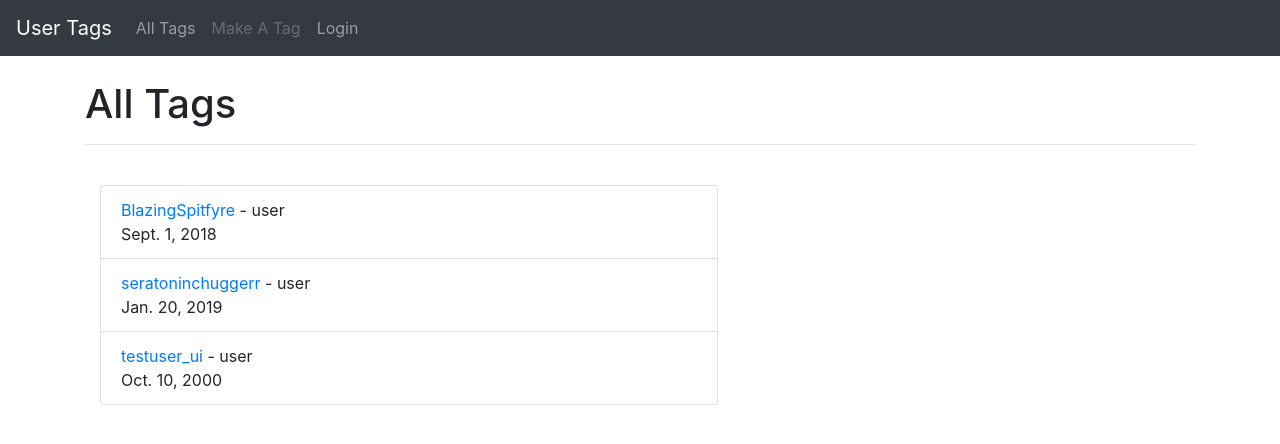
After one commit to Shirazi-Hussein/losttags, a Django app: page /alltags/ in a window 1280 px wide. The commit adds this page. Shown: the top 444 px of the page. Run offline with Django 3.2, Linux system fonts and the light colour scheme; data comes from the database, SQL or seed files in the repository; both versions use the stored data as it was after the commit.

Commit message:
allowed only proper users to edit and delete their posts

```diff
--- a/droptag/models.py
+++ b/droptag/models.py
@@ -34,7 +34,6 @@ def save_userprofile(sender, instance, **kwargs):
 class tag(models.Model):
     user = models.ForeignKey(User,
                         default = 1,
-                        null = True,
                         on_delete = models.CASCADE
                         )
 
@@ -44,7 +43,7 @@ class tag(models.Model):
         choices=PLATFORM_CHOICES)
     username = models.CharField(max_length=50)
     id_link = models.CharField(max_length=200, blank=True)
-    time_met = models.DateField(blank=True)
+    time_met = models.DateField()
     note = models.TextField(blank=True)
     date_filled = models.DateTimeField(auto_now_add=True)
 
--- /dev/null
+++ b/droptag/templates/alltags.html
@@ -0,0 +1,20 @@
+{% extends 'base.html' %}
+
+{% block content %}
+
+
+<h1>All Tags</h1>
+<hr>
+<br/>
+<div class="col-7">
+    <ul class="list-group">
+    {% for tag in object_list %}
+        <li class="list-group-item"><a href="{% url 'tag_display' tag.pk %}">{{ tag.username }}</a> - {{ tag.user }}<br/>
+        {{ tag.time_met }}</li>
+    {% endfor %}
+    </ul>
+</div>
+<br/>
+
+
+{% endblock %}
--- a/droptag/templates/base.html
+++ b/droptag/templates/base.html
@@ -18,11 +18,10 @@
   </button>
   <div class="collapse navbar-collapse" id="navbarNavAltMarkup">
     <div class="navbar-nav">
-      <a class="nav-link" href="#">All Tags</a>
+      <a class="nav-link" href="{% url 'alltags' %}">All Tags</a>
       {% if user.is_authenticated %}
           <a class="nav-link" href="{% url 'create_tag' %}">Make A Tag</a>
           <a class="nav-link" href="{% url 'logout' %}">Logout</a>
-
       {% else %}
           <a class="nav-link disabled" href="{% url 'create_tag' %}" tabindex="-1" aria-disabled="true">Make A Tag</a>
           <a class="nav-link" href="{% url 'login' %}">Login</a>
--- a/droptag/templates/tag.html
+++ b/droptag/templates/tag.html
@@ -23,7 +23,9 @@
 
 <small>Date Filled: {{ tag.date_filled }}<br/>
 {% if user.is_authenticated %}
-    <small><a href="{% url 'update_tag' tag.pk %}">(Edit)</a> <a href="{% url 'delete_tag' tag.pk %}">(Delete)</a> </small>
+    {% if user.id == tag.user.id %}
+        <small><a href="{% url 'update_tag' tag.pk %}">(Edit)</a> <a href="{% url 'delete_tag' tag.pk %}">(Delete)</a> </small>
+    {% endif %}
 {% endif %}
 <br/><br/>
 <a href="{% url 'homepage' %}" class="btn btn-primary">Back</a>
--- a/droptag/urls.py
+++ b/droptag/urls.py
@@ -7,10 +7,11 @@ Created on Thu Dec 24 12:25:09 2020
 from django.urls import path
 from django.conf.urls import url
 from . import views
-from .views import Home, TagDetailView, CreateTag, UpdateTag, DeleteTag
+from .views import Home, TagDetailView, CreateTag, UpdateTag, DeleteTag, AllTags
 
 urlpatterns = [
     path('', Home.as_view(), name='homepage'),
+    path('alltags/', AllTags.as_view(), name='alltags'),
     path('tag/<int:pk>', TagDetailView.as_view(), name='tag_display'),
     path('signup/', views.signup, name='signup'),
     path("create_tag/", CreateTag.as_view(), name='create_tag'),
--- a/droptag/views.py
+++ b/droptag/views.py
@@ -16,6 +16,12 @@ class Home(ListView):
     template_name = 'index.html'
     #view how many recent tags you want on 'home'
     queryset = tag.objects.order_by('-date_filled')[0:3]
+
+
+class AllTags(ListView):
+    model = tag
+    template_name = 'alltags.html'
+    queryset = tag.objects.order_by('-date_filled')
 
 
 class TagDetailView(DetailView):
```
Also changed, not shown: db.sqlite3, droptag/migrations/0010_auto_20210120_1922.py (added), droptag/migrations/0011_auto_20210120_1922.py (added).
